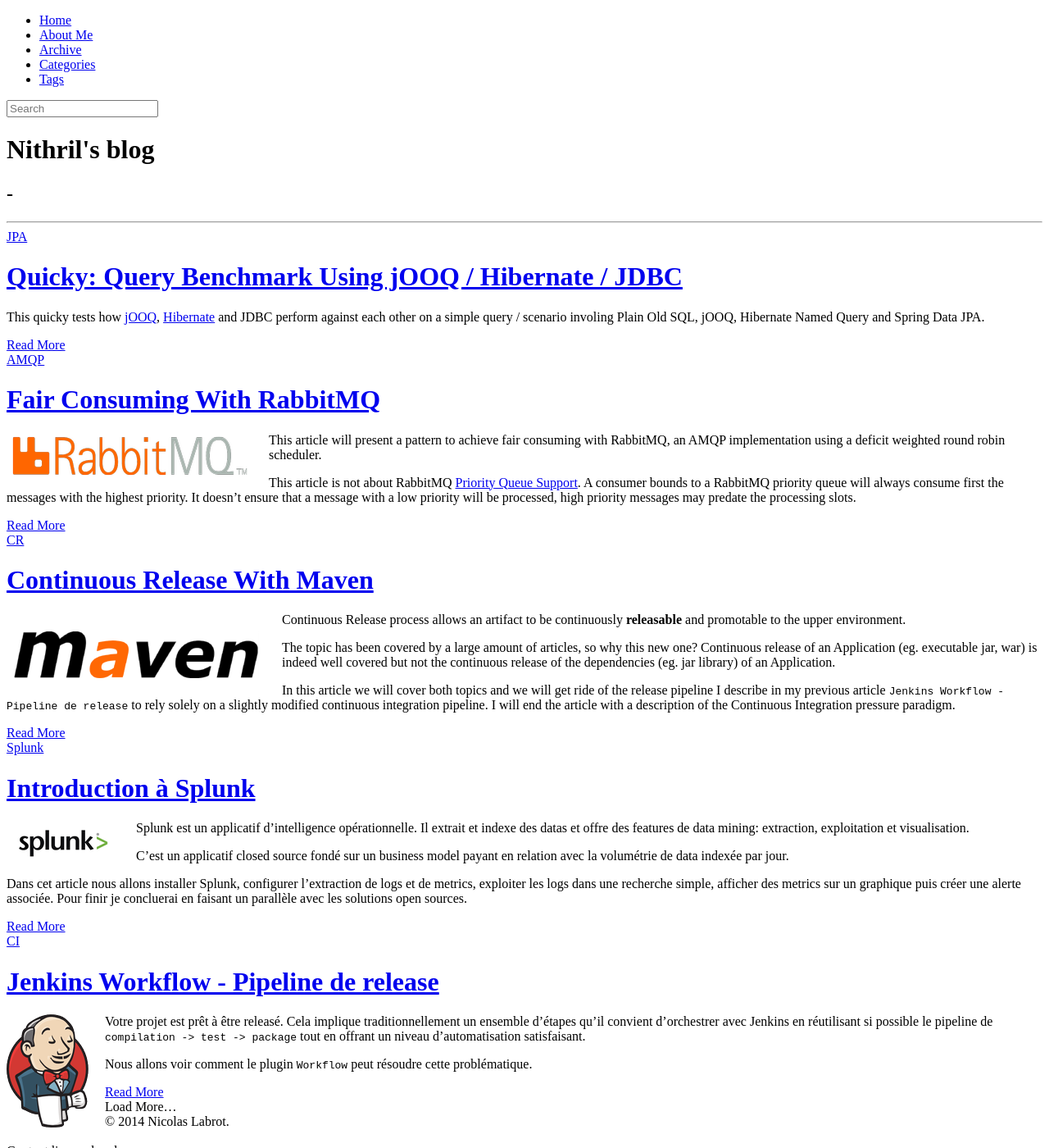
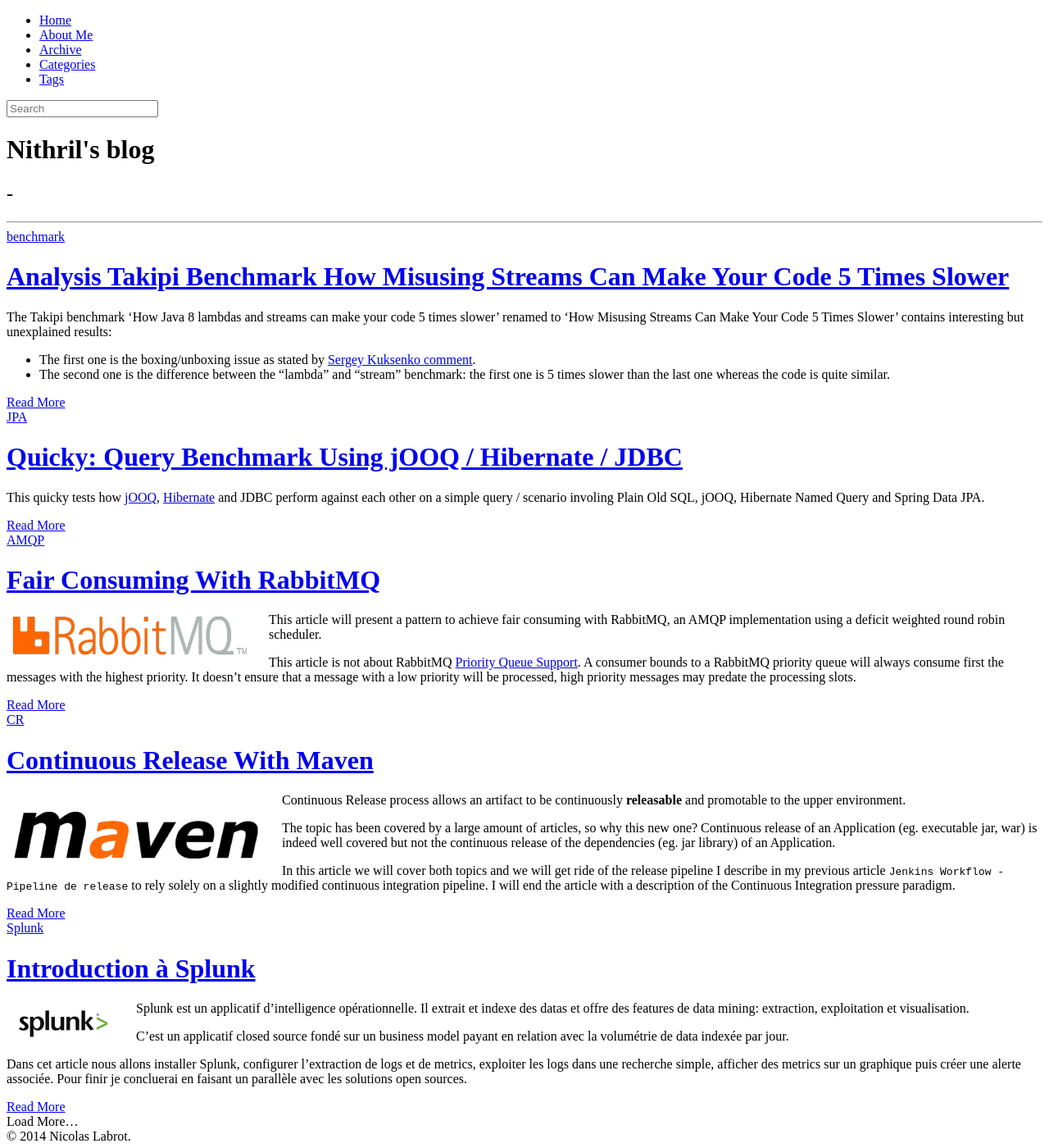
Before and after one commit to nithril/nithril.github.io, a Jekyll site: the page built from index.html, in a window 1280 px wide and 1400 px high. Shown: the whole window at 82% size. Built offline with Jekyll 4.4.1, drawn with Linux system fonts in a browser that asks for light colours; nearby versions of some CDN libraries; library files that are not in the unit come from our copies; the list of posts is cut into pages by our own code; some of the changed lines change nothing that is shown.

Commit message:
Tapiki benchmark analysis

```diff
--- a/_config.yml
+++ b/_config.yml
@@ -46,6 +46,8 @@
 # "truncate_words" option: generate an excerpt automatically by selecting the first 20 words of the post. It doesn't work well in some of no-English post.
 #
 excerpt : teaser
+
+gems: [jekyll-paginate]
 
 # The number of items displayed per page.
 #
--- /dev/null
+++ b/_posts/2016-01-15-analysis-benchmark-how-misusing-java-8-lambdas-and-streams-can-make-your-code-5-times-slower.markdown
@@ -0,0 +1,157 @@
+---
+layout: post
+title:  "Analysis Takipi Benchmark How Misusing Streams Can Make Your Code 5 Times Slower"
+date:   2016-01-15 10:06:01
+categories: benchmark
+comments: true
+---
+
+The Takipi benchmark 'How Java 8 lambdas and streams can make your code 5 times slower' renamed to 'How Misusing Streams Can Make Your Code 5 Times Slower' contains interesting
+but unexplained results:
+
+* The first one is the boxing/unboxing issue as stated by [Sergey Kuksenko comment](http://blog.takipi.com/benchmark-how-java-8-lambdas-and-streams-can-make-your-code-5-times-slower/#comment-2377268130).
+* The second one is the difference between the "lambda" and "stream" benchmark: the first one is 5 times slower than the last one whereas the code is quite similar.
+
+
+
+<!--more-->
+
+
+# First the results on my environment
+
+
+| Benchmark  | ms/op   |
+|:-----------|:---------|
+| lambdaBoxingMaxInteger  | 0.513 ± 0.094  |
+| lambdaMaxInteger        | 0.555 ± 0.062  |
+| streamBoxingMaxInteger  | 0.506 ± 0.010  |
+| streamMaxInteger        | 0.112 ± 0.037  |
+
+
+## The original code
+
+{% highlight java linenos %}
+public int streamBoxingMaxInteger() {
+    return integers.stream().reduce(Integer.MIN_VALUE, Integer::max);
+}
+
+public int lambdaBoxingMaxInteger() {
+    return integers.stream().reduce(Integer.MIN_VALUE, (a, b) -> Integer.max(a, b));
+}
+
+public int streamMaxInteger() {
+    return integers.stream().mapToInt(Integer::intValue).reduce(Integer.MIN_VALUE, Integer::max);
+}
+
+public int lambdaMaxInteger() {
+    return integers.stream().mapToInt(Integer::intValue).reduce(Integer.MIN_VALUE, (a, b) -> Integer.max(a, b));
+}
+{% endhighlight %}
+
+
+
+
+
+# Boxing / Unboxing
+
+`static int Integer#max(int a, int b)` takes primitive arguments and return a primitive.
+On the other side, the stream consumes a list of Integer. Thus the primitive result of `Integer#max` is boxed to an `Integer`, ie. an implicit
+`Integer#valueOf` is inserted by the compiler.
+
+{% highlight bytecode linenos %}
+    LINENUMBER 191 L0
+    ALOAD 0
+    INVOKEVIRTUAL java/lang/Integer.intValue ()I
+    ALOAD 1
+    INVOKEVIRTUAL java/lang/Integer.intValue ()I
+    INVOKESTATIC java/lang/Integer.max (II)I
+    INVOKESTATIC java/lang/Integer.valueOf (I)Ljava/lang/Integer;
+{% endhighlight %}
+
+
+As suggested by [Sergey Kuksenko comment](http://blog.takipi.com/benchmark-how-java-8-lambdas-and-streams-can-make-your-code-5-times-slower/#comment-2377268130), to get rid of the
+ boxing, the max function must operate on `Integer`.
+
+streamBoxingMaxInteger
+{% highlight java linenos %}
+private static Integer max(Integer a , Integer b){
+    return (a >= b) ? a : b;
+}
+
+public int streamBoxingMaxInteger() {
+    return integers.stream().reduce(Integer.MIN_VALUE, LoopBenchmarkMain::max);
+}
+
+public int lambdaBoxingMaxInteger() {
+    return integers.stream().reduce(Integer.MIN_VALUE, (a, b) -> max(a, b));
+}
+{% endhighlight %}
+
+
+## Results
+
+Results are far better as soon as you are aware of the boxing issue:
+
+| Benchmark  | Before ms/op   | After ms/op |
+|:-----------|:---------|
+| lambdaBoxingMaxInteger  | 0.527 ± 0.098 | 0.266 ± 0.268 |
+| lambdaMaxInteger        | 0.563 ± 0.035 | TBD |
+| streamBoxingMaxInteger  | 0.617 ± 0.489  | 0.085 ± 0.013 |
+| streamMaxInteger        | 0.115 ± 0.020  | TBD |
+
+When working with boxed primitive it is better to use an `IntStream` using for example the `mapToInt` transformation.
+
+> IntStream Stream#mapToInt(ToIntFunction<? super T> mapper)
+> Returns an IntStream consisting of the results of applying the given function to the elements of this stream.
+
+# Difference between the "lambda" and "stream" benchmark
+
+
+This two codes are once compiled very similar:
+
+* streamMaxInteger
+
+{% highlight java linenos %}
+ integers.stream().mapToInt(Integer::intValue).reduce(Integer.MIN_VALUE, Integer::max);
+{% endhighlight %}
+* lambdaMaxInteger
+
+{% highlight java linenos %}
+ integers.stream().mapToInt(Integer::intValue).reduce(Integer.MIN_VALUE, (a, b) -> Integer.max(a, b));
+{% endhighlight %}
+
+
+The difference is in the reduce function. `streamMaxInteger` contains a reference to a static method. The compiled code use an `INVOKESTATIC` to the `Integer#max` method.
+`lambdaMaxInteger` uses a lambda. Once compiled this lambda is converted to a static method similar to:
+{% highlight java linenos %}
+private static Integer lambda$lambdaMaxInteger$0(Integer a , Integer b){
+    return Integer.max(a,b);
+}
+ integers.stream().mapToInt(Integer::intValue).reduce(Integer.MIN_VALUE, LoopBenchmarkMain::lambda$lambdaMaxInteger$0);
+{% endhighlight %}
+
+And the call site is too an `INVOKESTATIC`.
+
+Once compiled both use `INVOKESTATIC` but `lambdaMaxInteger` has a call depth deeper by 1 than `streamMaxInteger`. The performance difference
+ could be explained if the call to `lambda$lambdaMaxInteger$0` is not inlined
+
+
+## Inlining
+
+In order to analyse the JVM inlining, the bench is launched using [`-XX:+UnlockDiagnosticVMOptions`](http://stas-blogspot.blogspot.fr/2011/07/most-complete-list-of-xx-options-for.html#UnlockDiagnosticVMOptions)
+ and [`-XX:+PrintInlining`](http://stas-blogspot.blogspot.fr/2011/07/most-complete-list-of-xx-options-for.html#PrintInlining) arguments.
+
+{% highlight java linenos %}
+@ 32   java.util.ArrayList$ArrayListSpliterator::forEachRemaining (129 bytes)   inline (hot)
+  @ 51   java.util.ArrayList::access$100 (5 bytes)   accessor
+  @ 99   java.util.stream.ReferencePipeline$4$1::accept (23 bytes)   inline (hot)
+    @ 12   com.takipi.oss.benchmarks.jmh.loops.OptimizedLoopBenchmarkMain$$Lambda$1/1699549388::applyAsInt (8 bytes)   inline (hot)
+     \-> TypeProfile (12880/12880 counts) = com/takipi/oss/benchmarks/jmh/loops/OptimizedLoopBenchmarkMain$$Lambda$1
+      @ 4   java.lang.Integer::intValue (5 bytes)   accessor
+    @ 17   java.util.stream.ReduceOps$5ReducingSink::accept (19 bytes)   inline (hot)
+     \-> TypeProfile (12880/12880 counts) = java/util/stream/ReduceOps$5ReducingSink
+      @ 10   com.takipi.oss.benchmarks.jmh.loops.OptimizedLoopBenchmarkMain$$Lambda$2/813872125::applyAsInt (6 bytes)   inline (hot)
+       \-> TypeProfile (13602/13602 counts) = com/takipi/oss/benchmarks/jmh/loops/OptimizedLoopBenchmarkMain$$Lambda$2
+        @ 2   com.takipi.oss.benchmarks.jmh.loops.OptimizedLoopBenchmarkMain::lambda$lambdaMaxInteger$0 (6 bytes)   inline (hot)
+          @ 2   java.lang.Integer::max (6 bytes)   inlining too deep
+{% endhighlight %}
```
